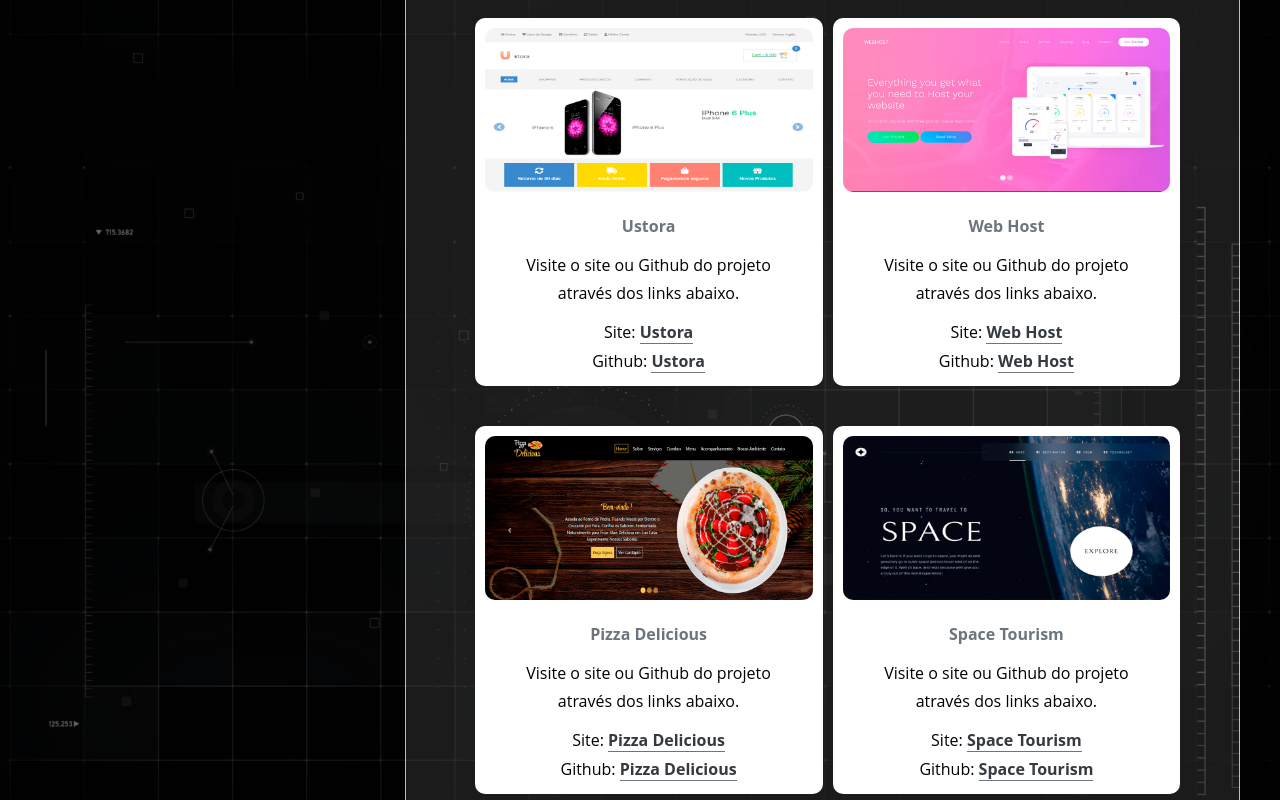
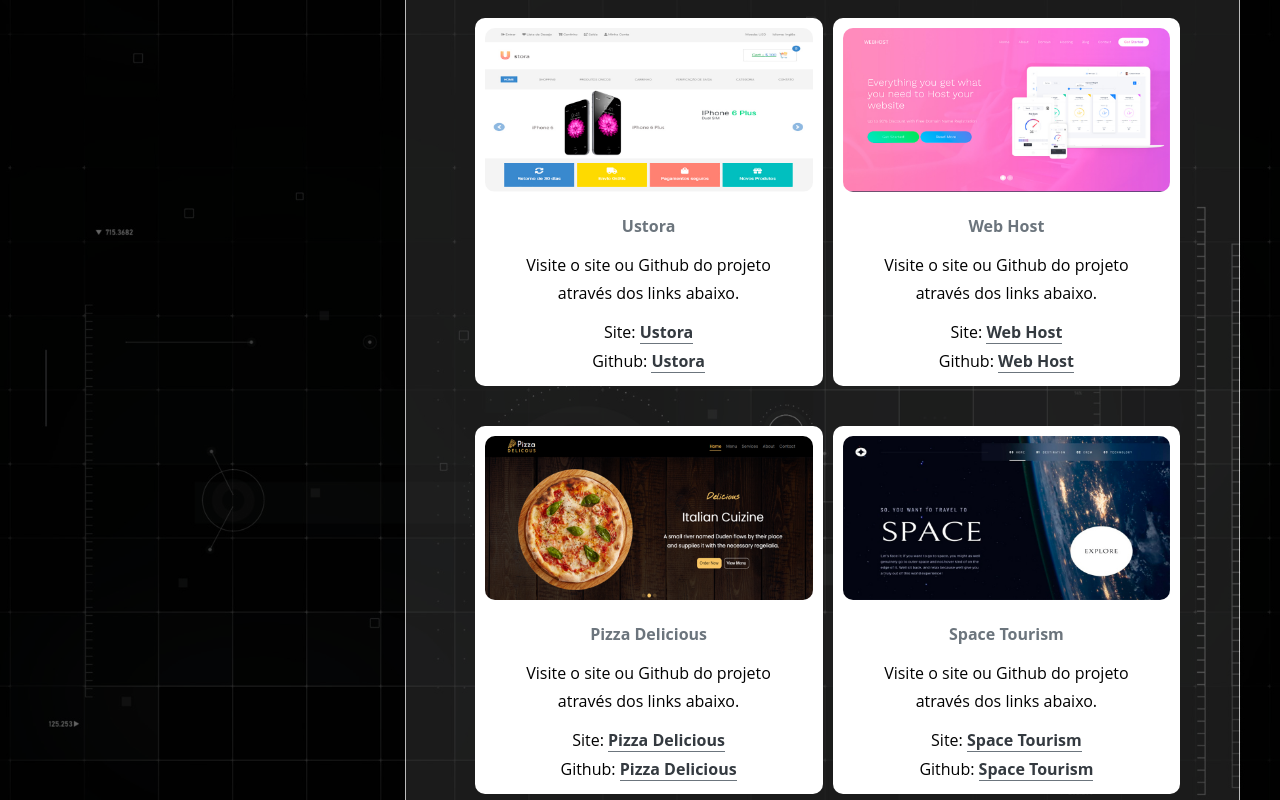
Before and after one commit to ArturdaSilvaRezende/my_site, a React (Create React App) app: page / in a window 1280 px wide. Shown: the part 4699-5499 px from the top of the page. Built offline with nearby package versions, Linux system fonts and the light colour scheme.

Commit message:
portfolio - pizza - delicous updated

```diff
--- a/src/components/Main/MainPortfolio.jsx
+++ b/src/components/Main/MainPortfolio.jsx
@@ -14,7 +14,7 @@
 import GradSchool from "./img/grad-school.jpg";
 import Ustora from "./img/ustora.jpg";
 import WebHost from "./img/webhost.jpg";
-import PizzaDelicious from "./img/pizza-delicious.jpg";
+import PizzaDelicous from "./img/pizza-delicous.png";
 import SpaceTourism from "./img/space.jpg";
 import PokeApi from "./img/pokeapi.jpg";
 import WeatherApp from "./img/weather-app.jpg";
@@ -152,9 +152,9 @@
           </figcaption>
         </PortfolioFigure>
 
-        {/* PizzaDelicious */}
+        {/* PizzaDelicous */}
         <PortfolioFigure>
-          <img src={PizzaDelicious} alt="PizzaDelicious" />
+          <img src={PizzaDelicous} alt="PizzaDelicous" />
           <figcaption>
             <h2>Pizza Delicious</h2>
             <p>Visite o site ou Github do projeto através dos links abaixo.</p>
@@ -162,7 +162,7 @@
               <li>
                 <span>Site: </span>
                 <a
-                  href="https://pizza-delicious-project-started.vercel.app/"
+                  href="https://pizza-delicous-react.netlify.app/"
                   target="_blank"
                   rel="noreferrer"
                 >
@@ -172,7 +172,7 @@
               <li>
                 <span>Github: </span>
                 <a
-                  href="https://github.com/ArturdaSilvaRezende/Pizza-Delicious-project-started/"
+                  href="https://github.com/ArturdaSilvaRezende/pizza-delicous/"
                   target="_blank"
                   rel="noreferrer"
                 >
```
Also changed, not shown: src/components/Main/img/pizza-delicous.png (added).
